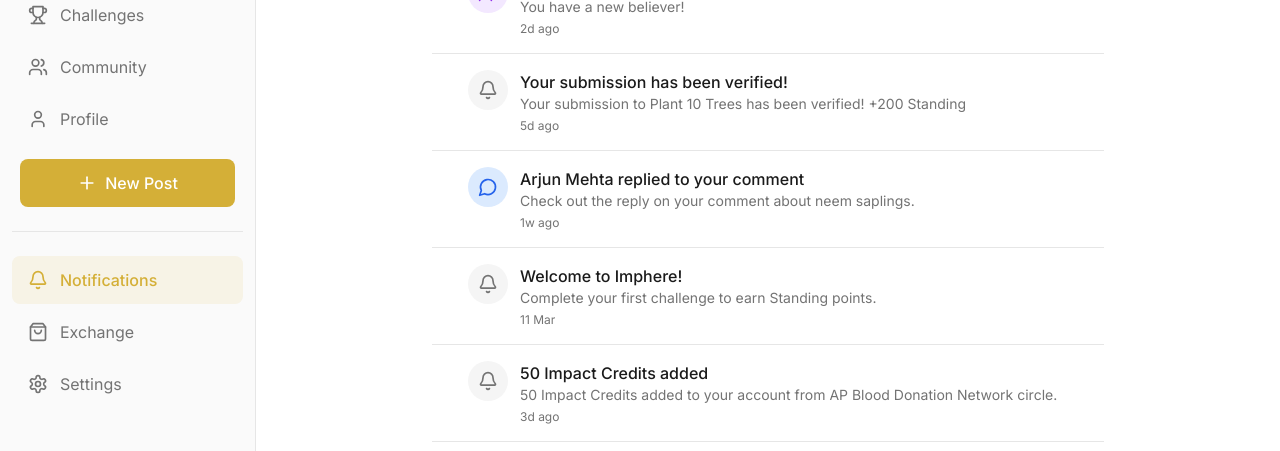
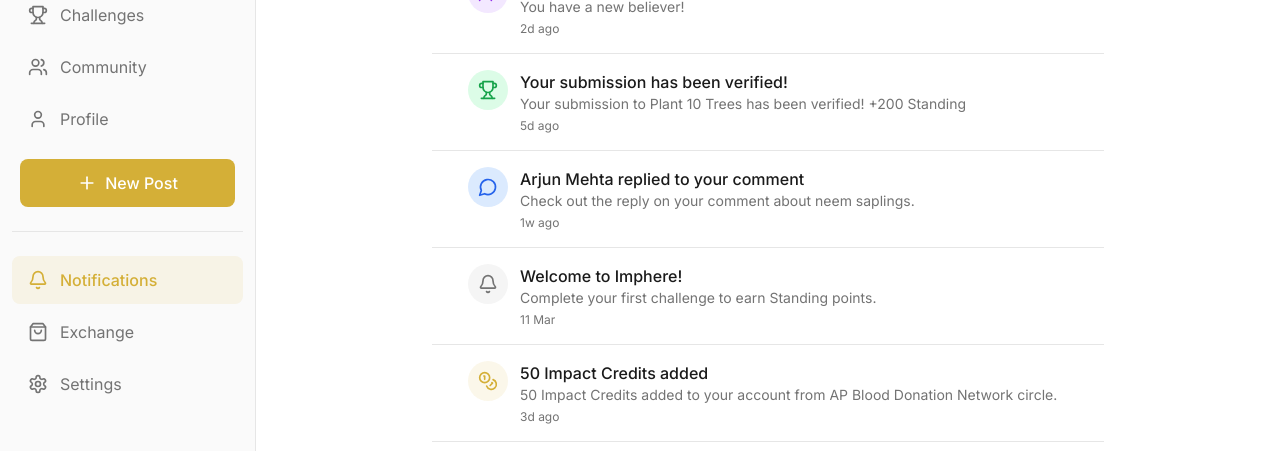
Before and after one commit to Subhajeevan/Imphere, a Next.js app: page /notifications in a window 1280 px wide. Shown: the part 201-652 px from the top of the page. Built offline with nearby package versions, Linux system fonts and the light colour scheme; no server answers; a web font is replaced by a local one.

Commit message:
add basic frontend logic for notifications

```diff
--- a/src/app/notifications/NotificationsPage.tsx
+++ b/src/app/notifications/NotificationsPage.tsx
@@ -39,23 +39,35 @@ const notificationIcons: Record<string, typeof Bell> = {
   vouch: ChevronUp,
   comment: MessageCircle,
   follow: UserPlus,
+  // DB enum uses challenge_verified / challenge_rejected
+  challenge_verified: Trophy,
+  challenge_rejected: Trophy,
+  // legacy names kept for backward compatibility
   challenge_approved: Trophy,
-  challenge_rejected: Trophy,
+  ic_credited: Coins,
   credit_earned: Coins,
-  badge_upgrade: CheckCircle,
+  proclamation_threshold: Trophy,
   circle_invite: Users,
+  circle_task: Users,
+  mention: MessageCircle,
+  system: Bell,
   default: Bell,
 }
 
 const notificationColors: Record<string, string> = {
   vouch: 'bg-gold/10 text-gold',
-  comment: 'bg-blue-100 text-blue-600',
-  follow: 'bg-purple-100 text-purple-600',
-  challenge_approved: 'bg-green-100 text-green-600',
-  challenge_rejected: 'bg-red-100 text-red-600',
+  comment: 'bg-blue-100 dark:bg-blue-950/40 text-blue-600 dark:text-blue-400',
+  follow: 'bg-purple-100 dark:bg-purple-950/40 text-purple-600 dark:text-purple-400',
+  challenge_verified: 'bg-green-100 dark:bg-green-950/40 text-green-600 dark:text-green-400',
+  challenge_approved: 'bg-green-100 dark:bg-green-950/40 text-green-600 dark:text-green-400',
+  challenge_rejected: 'bg-red-100 dark:bg-red-950/40 text-red-600 dark:text-red-400',
+  ic_credited: 'bg-gold/10 text-gold',
   credit_earned: 'bg-gold/10 text-gold',
-  badge_upgrade: 'bg-gold/10 text-gold',
-  circle_invite: 'bg-indigo-100 text-indigo-600',
+  proclamation_threshold: 'bg-gold/10 text-gold',
+  circle_invite: 'bg-indigo-100 dark:bg-indigo-950/40 text-indigo-600 dark:text-indigo-400',
+  circle_task: 'bg-indigo-100 dark:bg-indigo-950/40 text-indigo-600 dark:text-indigo-400',
+  mention: 'bg-blue-100 dark:bg-blue-950/40 text-blue-600 dark:text-blue-400',
+  system: 'bg-muted text-muted-foreground',
   default: 'bg-muted text-muted-foreground',
 }
 
@@ -92,14 +104,22 @@ export function NotificationsPage({
     switch (notification.type) {
       case 'vouch':
       case 'comment':
+      case 'mention':
         return data.postId ? `/post/${data.postId}` : '/'
       case 'follow':
         return data.userId ? `/profile/${data.userId}` : '/'
+      case 'challenge_verified':
       case 'challenge_approved':
       case 'challenge_rejected':
+      case 'ic_credited':
+      case 'credit_earned':
+      case 'proclamation_threshold':
         return data.challengeId ? `/challenges/${data.challengeId}` : '/challenges'
       case 'circle_invite':
+      case 'circle_task':
         return data.circleId ? `/community/${data.circleId}` : '/community'
+      case 'system':
+        return '/'
       default:
         return '/'
     }
--- a/src/app/notifications/page.tsx
+++ b/src/app/notifications/page.tsx
@@ -7,13 +7,18 @@ import { mockData, USER_IDS } from '@/lib/mock-data'
 export default async function Page() {
   if (USE_MOCK_DATA) {
     const profile = mockData.profiles.find(p => p.id === USER_IDS.arjun)
-    // mockData doesn't have notifications for arjun, let's just use all mock notifications for demo
     const notifications = mockData.notifications.map(n => ({
       id: n.id,
       type: n.type,
       title: n.title,
-      body: n.message, // Map message to body
-      data: null,
+      body: n.message,
+      // Populate data object from individual mock fields
+      data: {
+        postId: n.related_post_id ?? undefined,
+        userId: n.related_user_id ?? undefined,
+        challengeId: n.related_challenge_id ?? undefined,
+        circleId: n.related_circle_id ?? undefined,
+      },
       is_read: n.is_read,
       created_at: n.created_at,
     }))
@@ -50,37 +55,56 @@ export default async function Page() {
     .eq('id', user.id)
     .single()
 
-  // Fetch notifications
-  const { data: notifications } = await supabase
+  // Fetch notifications — DB uses `message` (not `body`) and individual related_* columns
+  const { data: rawNotifications } = await supabase
     .from('notifications')
     .select(
       `
       id,
       type,
       title,
-      body,
-      data,
+      message,
       is_read,
-      created_at
+      created_at,
+      related_post_id,
+      related_user_id,
+      related_challenge_id,
+      related_circle_id
     `
     )
     .eq('user_id', user.id)
     .order('created_at', { ascending: false })
     .limit(50)
 
+  // Map to the shape NotificationsPage expects
+  const notifications = (rawNotifications || []).map(n => ({
+    id: n.id,
+    type: n.type,
+    title: n.title,
+    body: n.message ?? undefined,
+    data: {
+      postId: n.related_post_id ?? undefined,
+      userId: n.related_user_id ?? undefined,
+      challengeId: n.related_challenge_id ?? undefined,
+      circleId: n.related_circle_id ?? undefined,
+    },
+    is_read: n.is_read ?? false,
+    created_at: n.created_at ?? new Date().toISOString(),
+  }))
+
   return (
     <NotificationsPage
       user={
         profile
           ? {
-              displayName: profile.display_name,
-              avatarUrl: profile.avatar_url,
-              standing: profile.standing,
-              badge: profile.badge,
+              displayName: profile.display_name ?? 'Unknown',
+              avatarUrl: profile.avatar_url ?? undefined,
+              standing: profile.standing ?? 0,
+              badge: profile.badge ?? 'Citizen',
             }
           : undefined
       }
-      notifications={notifications || []}
+      notifications={notifications}
     />
   )
 }
```
